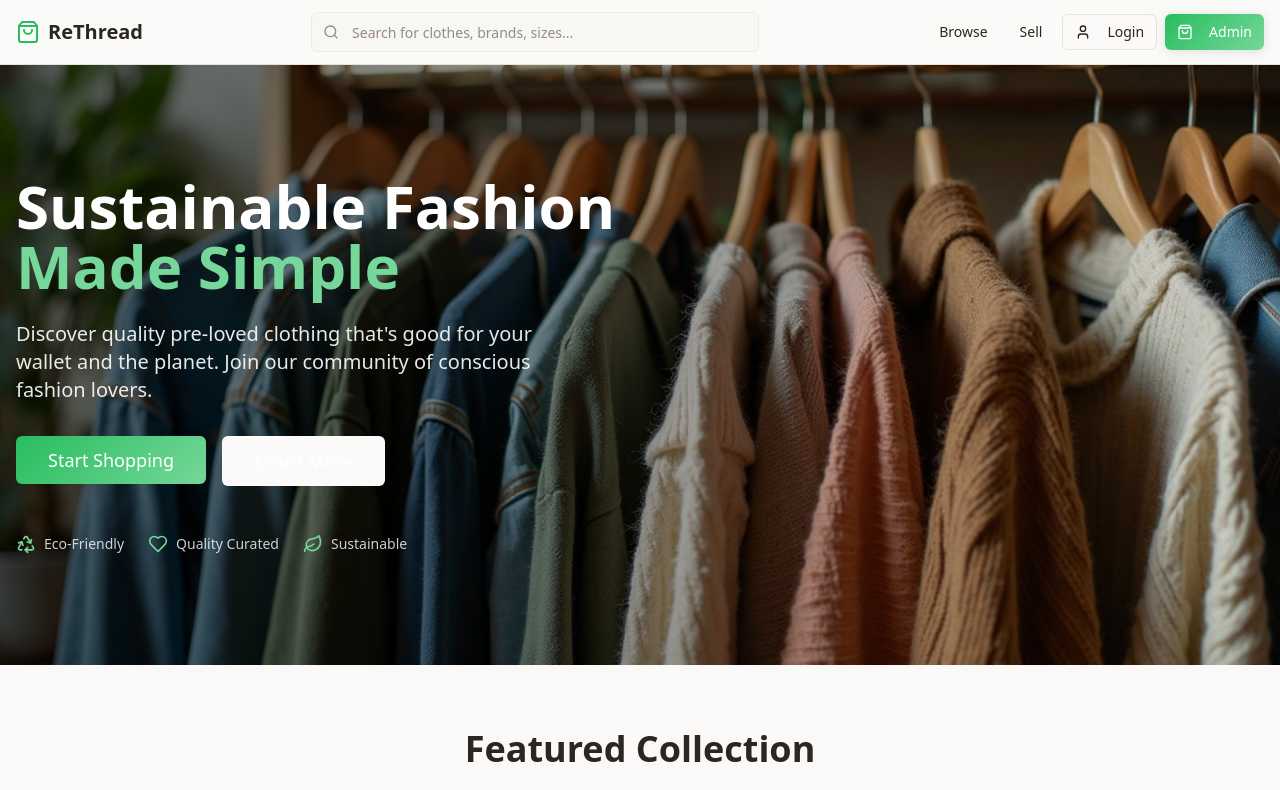
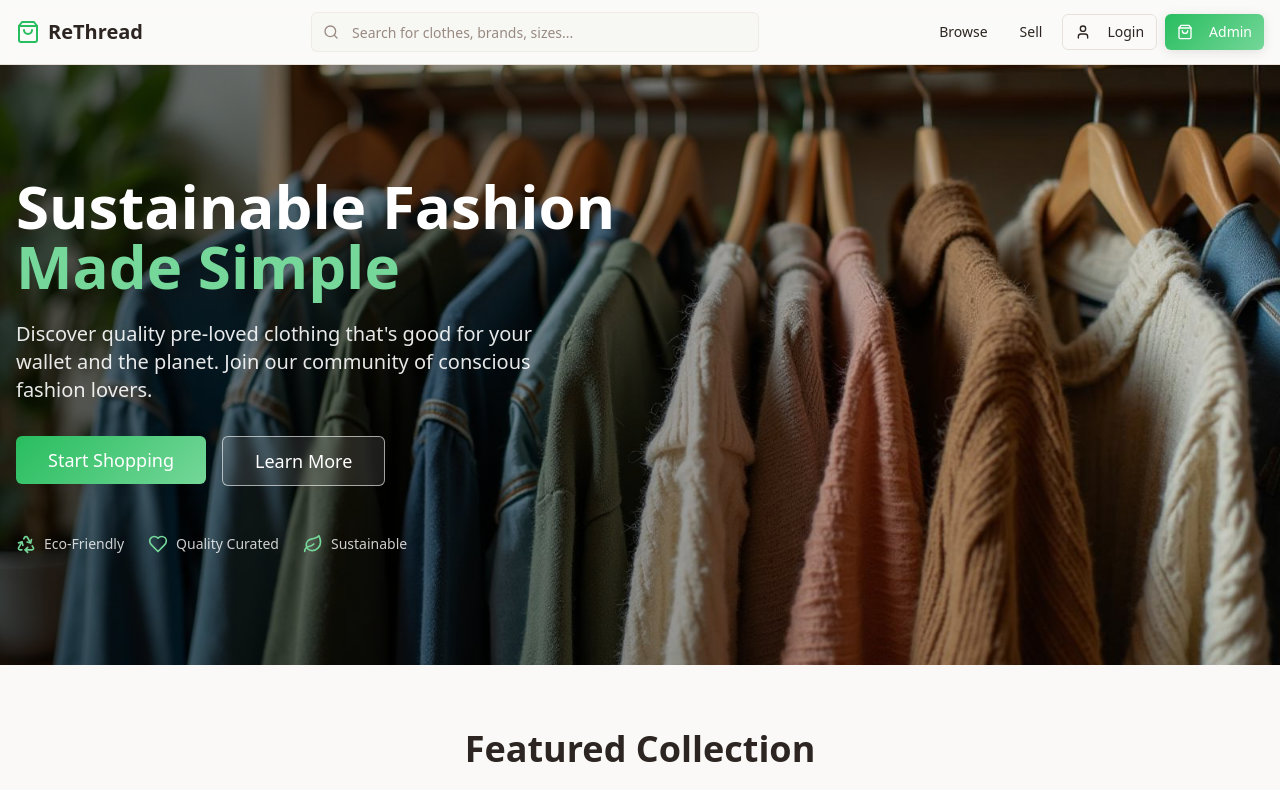
Before and after one commit to mahinbs/thread-thrift-hub, a React (Vite) app: page / in a window 1280 px wide. Shown: the top 790 px of the page. Built offline with nearby package versions, Linux system fonts and the light colour scheme.

Commit message:
Make button visible

```diff
--- a/src/components/Hero.tsx
+++ b/src/components/Hero.tsx
@@ -32,7 +32,7 @@ const Hero = () => {
             <Button variant="eco" size="lg" className="text-lg px-8 py-6">
               Start Shopping
             </Button>
-            <Button variant="outline" size="lg" className="text-lg px-8 py-6 border-white/30 text-white hover:bg-white/10">
+            <Button variant="outline" size="lg" className="text-lg px-8 py-6 border-white/60 bg-white/10 text-white hover:bg-white/20 hover:border-white/80 backdrop-blur-sm">
               Learn More
             </Button>
           </div>
```
